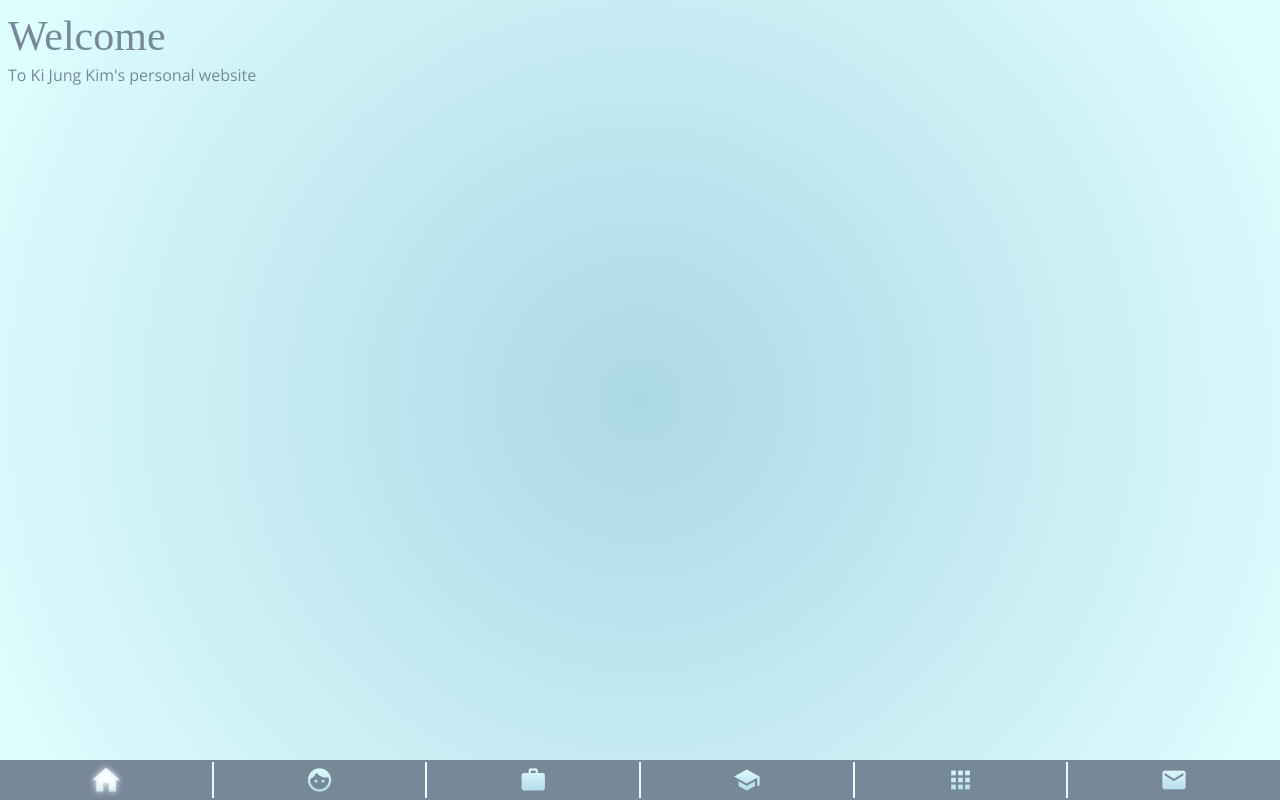
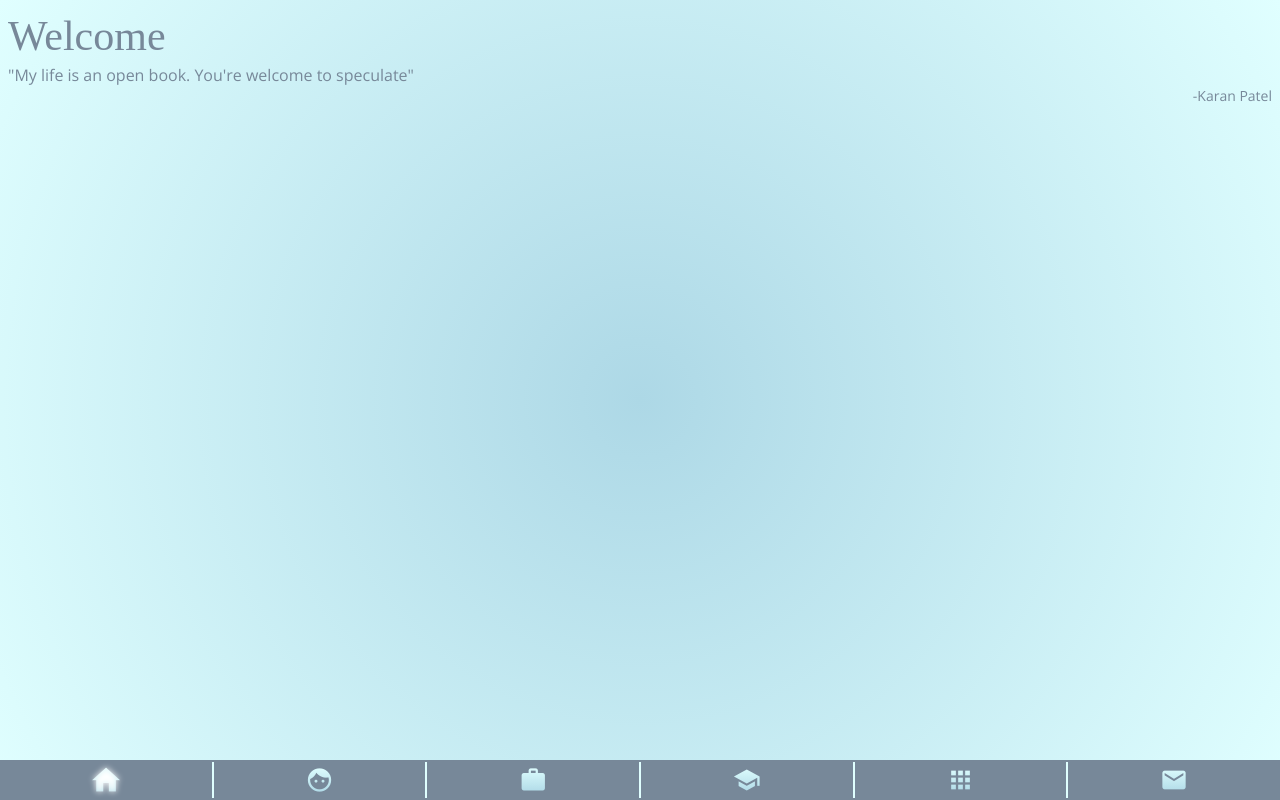
Before and after one commit to kijungk/kijungkim, an Angular app: page /home in a window 1280 px wide. Built offline with nearby package versions, Linux system fonts and the light colour scheme; a web font is replaced by a local one.

Commit message:
changed header in home page

```diff
--- a/src/app/pages/home/home.component.html
+++ b/src/app/pages/home/home.component.html
@@ -6,5 +6,8 @@
     <div class="content-quote">
       {{header.quote}}
     </div>
+    <div class="content-author">
+      {{header.author}}
+    </div>
   </div>
 </div>
--- a/src/app/pages/home/home.component.ts
+++ b/src/app/pages/home/home.component.ts
@@ -10,6 +10,6 @@ export class HomeComponent {
   header: Header = null;
 
   constructor() {
-    this.header = new Header('Welcome', 'To Ki Jung Kim\'s personal website', null);
+    this.header = new Header('Welcome', '"My life is an open book. You\'re welcome to speculate"', '-Karan Patel');
   }
 }
```
